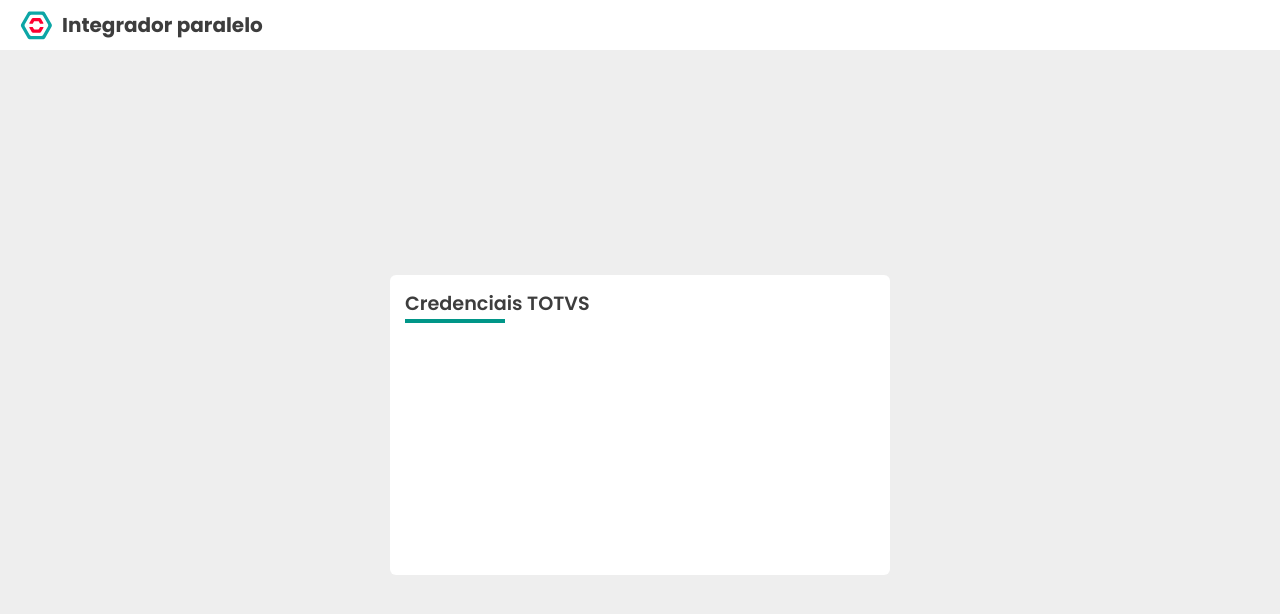
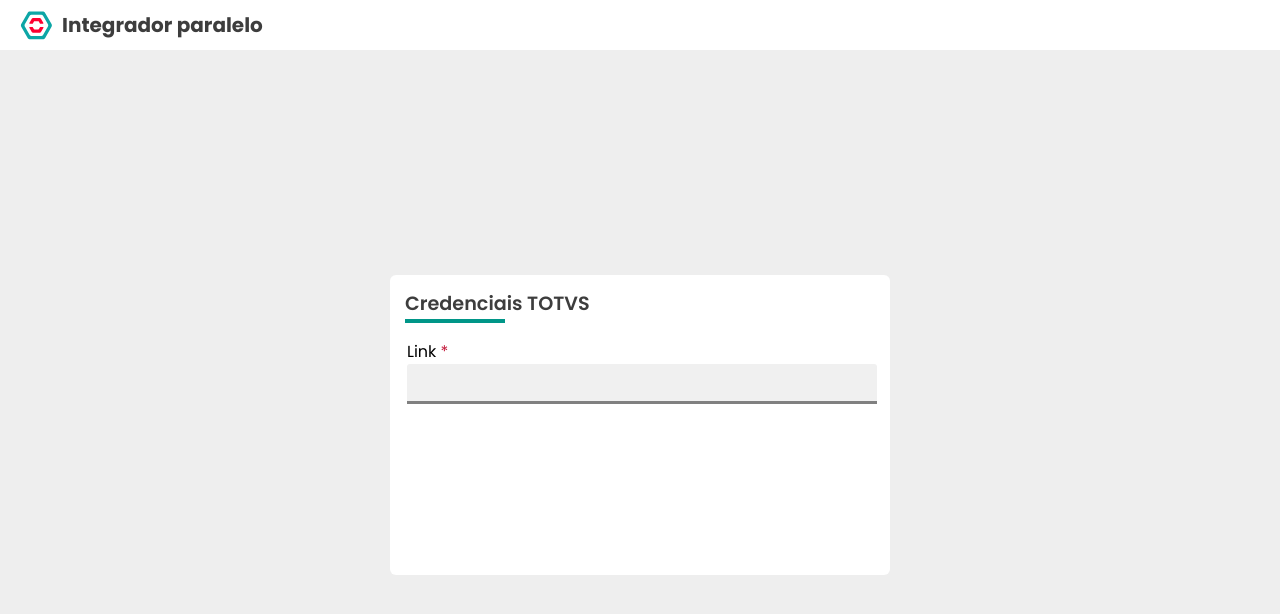
Before and after one commit to JoaoVitorMirandaBandeira/integracao-totvs-crm-rubeus, a Vue app: page / in a window 1280 px wide. Shown: the top 614 px of the page. Built offline with nearby package versions, Linux system fonts and the light colour scheme.

Commit message:
Melhorando o componet de input

```diff
--- a/src/components/Form/Input.vue
+++ b/src/components/Form/Input.vue
@@ -1,13 +1,16 @@
 <template>
-    <div class="flex flex-col m-0.5 max-w-72">
-        <label :for="props.id" class="text-lg">{{ props.label }}</label>
+    <div class="flex flex-col m-0.5 pt-[15px]">
+        <label :for="props.id" class="text-md">
+            {{ props.label }}
+            <span v-if="props.requared" class="text-red-rubeus">*</span>
+        </label>
         <input
             :type="props.type"
             :name="props.name"
             :placeholder="props.placeholder"
             v-model="inputValue"
             @input="input"
-            class="h-9 p-1 bg-gray-200 rounded-md"
+            class="h-[40px] min-w-[200px] bg-blurred-white rounded-t-[3px] border-b-[3px] border-medium-gray"
         />
     </div>
 </template>
@@ -21,6 +24,7 @@ const props = defineProps({
     type: String,
     placeholder: String || ' ',
     modelValue: String || ' ',
+    requared: Boolean || false
 })
 
 const inputValue = ref(props.modelValue)
@@ -31,3 +35,9 @@ const input = () => {
     emits('update:modelValue', inputValue.value)
 }
 </script>
+
+<style scoped>
+input:focus{
+    border-bottom: 3px solid var(--ligth-green);
+}
+</style>
--- a/src/views/HomeView.vue
+++ b/src/views/HomeView.vue
@@ -3,6 +3,9 @@
     <main class="flex items-center justify-center min-h-[calc(100vh-50px)]">
         <section class="w-[500px] min-h-[300px] bg-white p-[15px] rounded-md">
             <Title text="Credenciais TOTVS"/>
+            <form>
+                <Input label="Link" type="text" name="link" id="link" :modelValue="form.link" requared="true" class="w-full"/>
+            </form>
         </section>
     </main>
 </template>
@@ -10,4 +13,10 @@
 <script setup>
 import Navbar from '@/components/Navbar.vue'
 import Title from '@/components/Text/Title.vue'
+import Input from '@/components/Form/Input.vue'
+import { reactive } from 'vue'
+
+const form = reactive({
+    link: ''
+})
 </script>
--- a/tailwind.config.js
+++ b/tailwind.config.js
@@ -7,7 +7,10 @@ module.exports = {
     extend: {
         colors: {
             'text-gray': '#3d3d3d',
-            'light-green': '#009688'
+            'light-green': '#009688',
+            'red-rubeus': '#C31A3B',
+            'blurred-white': '#F0F0F0',
+            'medium-gray': '#808080'
         }
     },
   },
```
